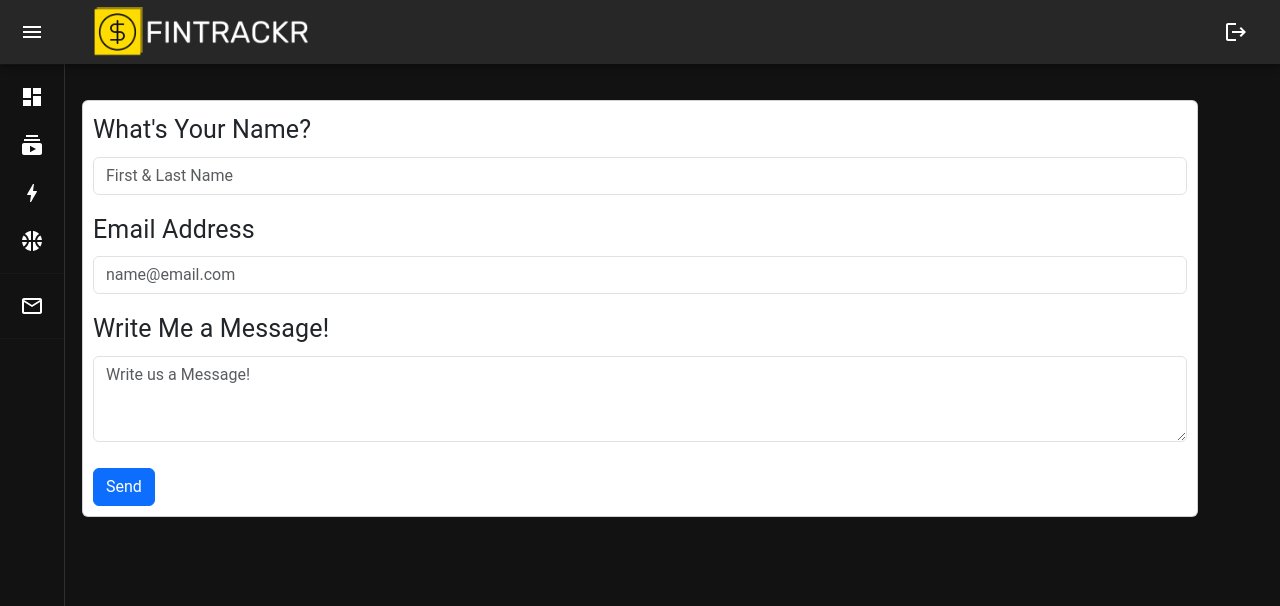
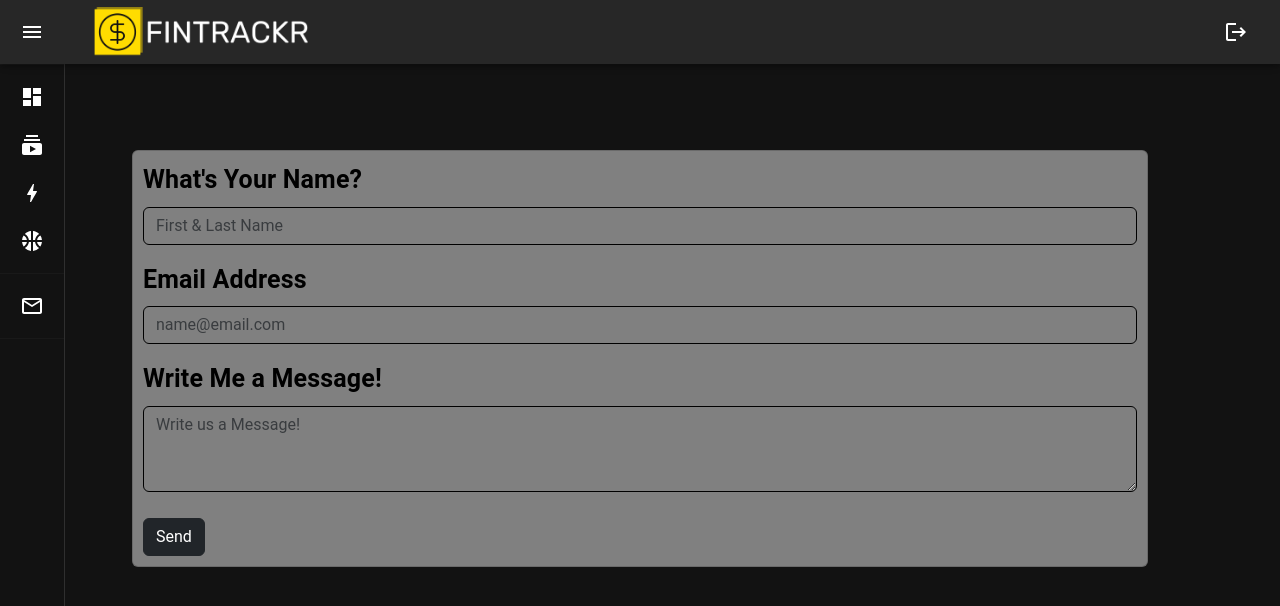
Before and after one commit to robstowe/Budget-Tracker, a React (Create React App) app in the folder client/: page /contact in a window 1280 px wide. Shown: the top 606 px of the page. Built offline with nearby package versions, Linux system fonts and the light colour scheme.

Commit message:
working on dark theme for bootstrap stuff

```diff
--- a/client/src/components/Contact/index.js
+++ b/client/src/components/Contact/index.js
@@ -60,7 +60,8 @@ export default function Contact() {
     <Container style={{marginTop: "100px"}}>
     <Navbar />
     <Card style={{
-
+      margin: '50px',
+      backgroundColor: "grey"
     }}>
       <Row>
         <Col>
@@ -70,7 +71,7 @@ export default function Contact() {
           className="mb-3"
           style={{ fontSize: '25px', margin: '10px'}}
           controlId="exampleForm.ControlInput1">
-              <Form.Label>What's Your Name?</Form.Label>
+              <Form.Label style={{color: "black", fontWeight: 'bold'}}>What's Your Name?</Form.Label>
               <Form.Control
               type="text"
               placeholder="First & Last Name"
@@ -78,6 +79,7 @@ export default function Contact() {
               onChange={handleNameChange}
               isValid={name.length >= 8}
               isInvalid={validationError !== '' && name.length < 8}
+              style={{ backgroundColor: "grey", color: "white", borderColor: 'black'}}
               />
               <Form.Control.Feedback type='invalid'>
                 {validationError}
@@ -88,14 +90,15 @@ export default function Contact() {
             className="mb-3"
             style={{ fontSize: '25px', margin: '10px'}}
             controlId="exampleForm.ControlInput1">
-              <Form.Label>Email Address</Form.Label>
+              <Form.Label style={{color: "black", fontWeight: 'bold'}}>Email Address</Form.Label>
               <Form.Control
               type="email"
               placeholder="name@email.com"
               value={email}
               onChange={handleEmailChange}
               isValid={validateEmail(email)}
-              isInvalid={validationError !== '' && !validateEmail(email)}/>
+              isInvalid={validationError !== '' && !validateEmail(email)}
+              style={{ backgroundColor: "grey", color: "white", borderColor: 'black'}}/>
               <Form.Control.Feedback type='invalid'>
                 {validationError}
               </Form.Control.Feedback>
@@ -105,7 +108,7 @@ export default function Contact() {
             className="mb-3"
             controlId="exampleForm.ControlTextarea1"
             style={{ fontSize: '25px', margin: '10px'}}>
-              <Form.Label>Write Me a Message!</Form.Label>
+              <Form.Label style={{color: "black", fontWeight: 'bold'}}>Write Me a Message!</Form.Label>
               <Form.Control
               as="textarea"
               placeholder="Write us a Message!"
@@ -113,13 +116,14 @@ export default function Contact() {
               value={message}
               onChange={handleMessageChange}
               isValid={message.length >= 10}
-              isInvalid={validationError !== '' && message.length < 10}/>
+              isInvalid={validationError !== '' && message.length < 10}
+              style={{ backgroundColor: "grey", color: "white", borderColor: 'black'}}/>
               <Form.Control.Feedback type='invalid'>
                 {validationError}
               </Form.Control.Feedback>
             </Form.Group>
 
-            <Button type='submit'style={{margin: '10px'}}>Send</Button>
+            <Button type='submit' style={{margin: '10px'}} variant='dark'>Send</Button>
 
           </Form>
         </Col>
--- a/client/src/components/Leisure/list.js
+++ b/client/src/components/Leisure/list.js
@@ -23,9 +23,9 @@ function LeisureList({ leisures, onDeleteLeisure, onEditLeisure }) {
   };
 
   return (
-    <ListGroup>
+    <ListGroup >
       {leisures.map((leisure, index) => (
-        <ListGroup.Item key={index}>
+        <ListGroup.Item style={{backgroundColor: 'grey', color: 'black', borderColor: "black"}} key={index} >
           {editIndex === index ? (
             <>
               <input
@@ -40,14 +40,14 @@ function LeisureList({ leisures, onDeleteLeisure, onEditLeisure }) {
                 value={editLeisure.amount}
                 onChange={handleEditLeisureChange}
               />
-              <a href='#' onClick={handleSaveEdit} style={{ marginRight: '25px', marginLeft: '20px' }}>✔️</a>
+              <a href='#' onClick={handleSaveEdit} style={{ marginRight: '25px', marginLeft: '20px'}}>✔️</a>
               <a href='#' onClick={() => setEditIndex(null)} style={{ marginLeft: '25px' }}>❌</a>
             </>
           ) : (
             <>
               {leisure.leisure} - ${leisure.amount}
-              <a href='#' onClick={() => handleEditClick(index)} style={{ marginRight: '25px', marginLeft: '20px' }}>✎</a>
-              <a href='#' onClick={() => onDeleteLeisure(index)} style={{ marginLeft: '25px' }}>🗑️</a>
+              <a href='#' onClick={() => handleEditClick(index)} style={{ marginRight: '5px', marginLeft: '30px', color: 'black'}}>✎</a>
+              <a href='#' onClick={() => onDeleteLeisure(index)} style={{ marginLeft: '5px' }}>🗑️</a>
             </>
           )}
         </ListGroup.Item>
--- a/client/src/components/Leisure/modal.js
+++ b/client/src/components/Leisure/modal.js
@@ -43,7 +43,7 @@ function ModalLeisure({ addLubby }) {
 
   return (
     <>
-<Button variant="primary" onClick={handleShow}>
+<Button variant="secondary" onClick={handleShow} style={{color: 'black', fontWeight: 'bold', marginBottom: '20px', backgroundColor: 'grey'}}>
         Add Leisures
       </Button>
 
```
